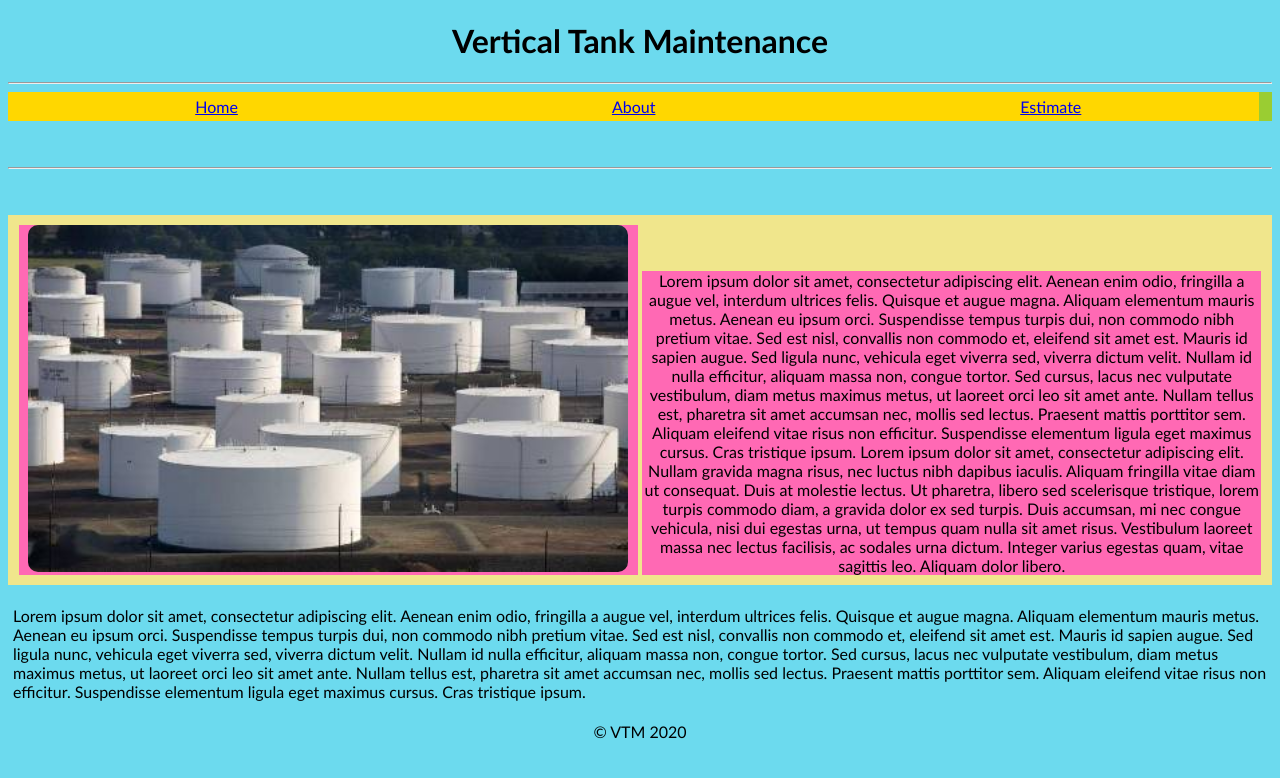
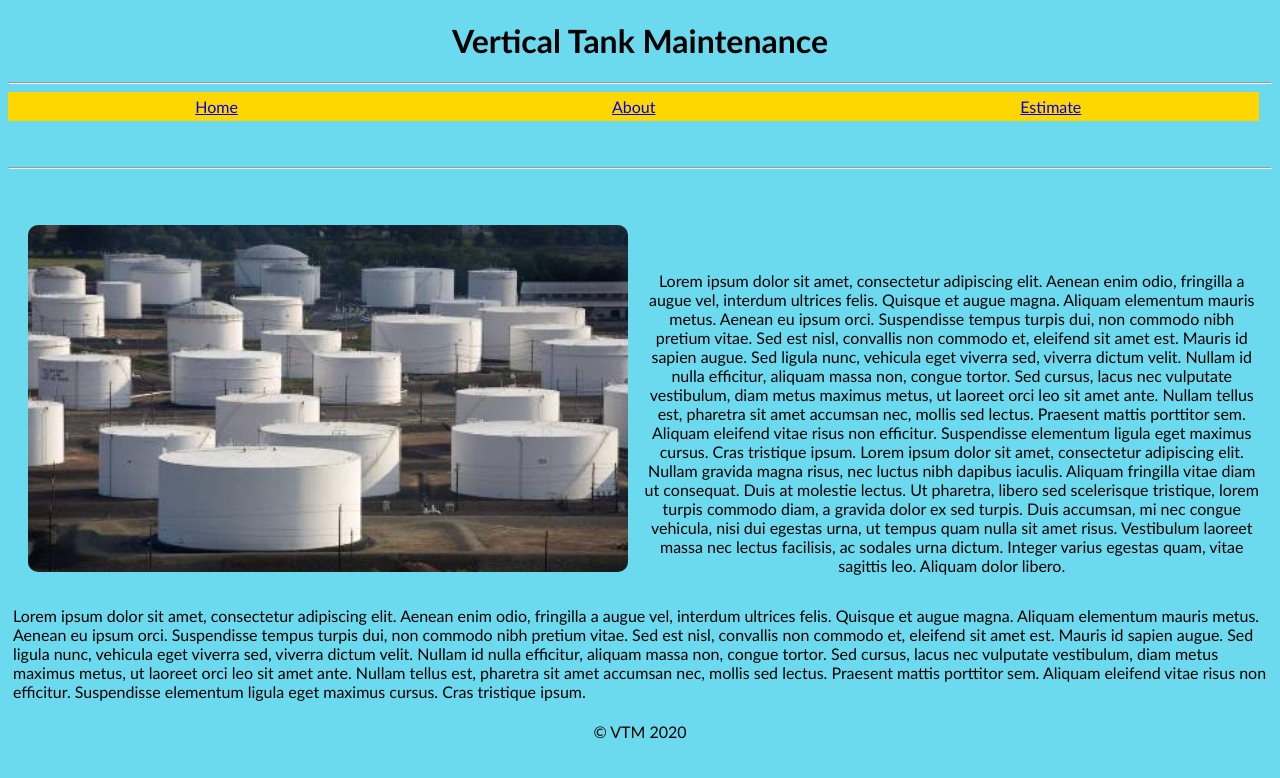
Before and after one commit to porter33marcus/vtm_site, a Flask app: page / in a window 1280 px wide. Shown: the top 778 px of the page. Run offline with Flask 2, Linux system fonts and the light colour scheme.

Commit message:
Commented out background colors
Commented out colors that I was only using to visualize divs

```diff
--- a/static/css/stylesheet.css
+++ b/static/css/stylesheet.css
@@ -35,7 +35,8 @@ h2{
     padding-top: 10px;
     padding-bottom: 10px;
     margin: 0 auto;
-    background-color: khaki;
+    /*background-color: khaki;
+    */
 
 }
 .col-4{
@@ -53,7 +54,8 @@ h2{
     align-content: center;
     text-align: center;
     vertical-align: center;
-    background-color: hotpink;
+    /*background-color: hotpink;
+    */
     align-self: center;
 
 }
@@ -61,8 +63,9 @@ h2{
     text-align: center;
     vertical-align: center;
 
-    background-color: greenyellow;
-    height: 100%;
+   /* background-color: greenyellow;
+   */
+   height: 100%;
     display: inline-block;
 
     padding: auto;
@@ -94,7 +97,8 @@ ul{
     width: 100%;
     background-color: transparent;
     align-content: center;
-    background-color: yellowgreen;
+    /*background-color: yellowgreen;
+    */
     color: #0074e1;
 }
 a{
@@ -150,4 +154,6 @@ p{
 
 footer{
     text-align: center;
+
+    margin-top: 10px;
 }
```
